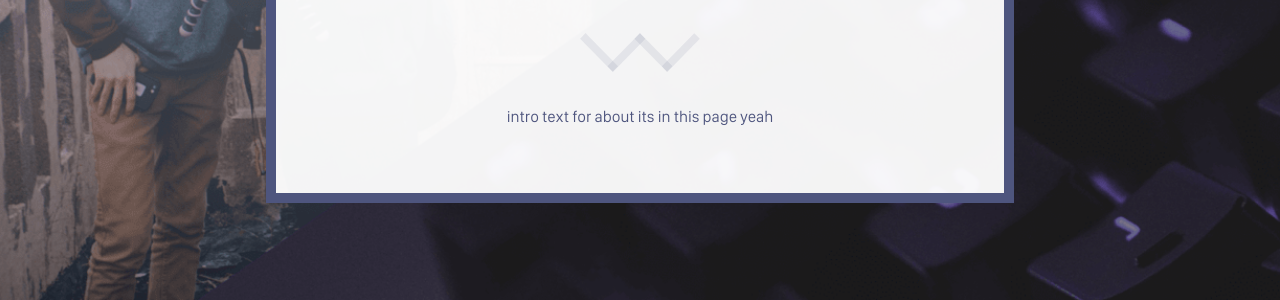
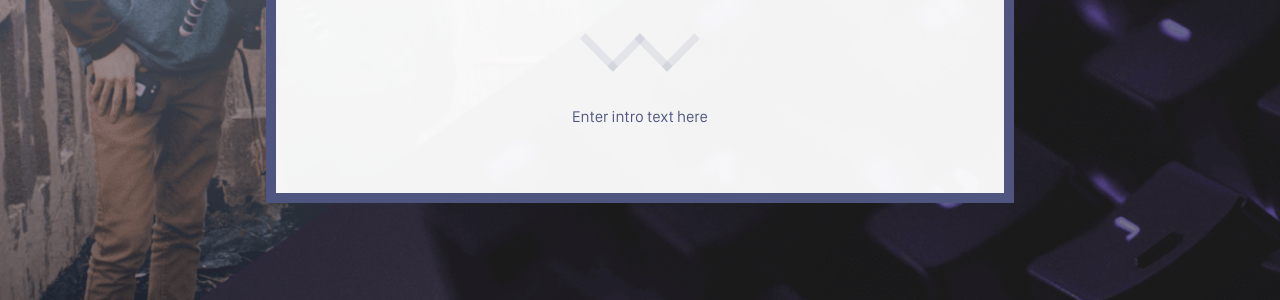
Before and after one commit to sweucsd/swe-website-old, a Jekyll site: the page built from about.markdown, in a window 1280 px wide and 900 px high, scrolled down 334 px. Shown: the part 153-453 px from the top of the window. Built offline with Jekyll 4.4.1, drawn with Linux system fonts in a browser that asks for light colours; comment, search, counter and statistics services are not loaded; some of the changed text lies outside the part shown.

Commit message:
Updated About

```diff
--- a/about.markdown
+++ b/about.markdown
@@ -2,8 +2,8 @@
 title: About
 date: 2017-06-27 22:40:00 Z
 subtitle_1: About SWE
-intro: intro text for about its in this page yeah
-subtitle_2: SWE Officersssss
+intro: Enter intro text here
+subtitle_2: SWE Officers
 blurb: blurb textss
 officers:
 - officer_image: "/uploads/face.jpg"
```
